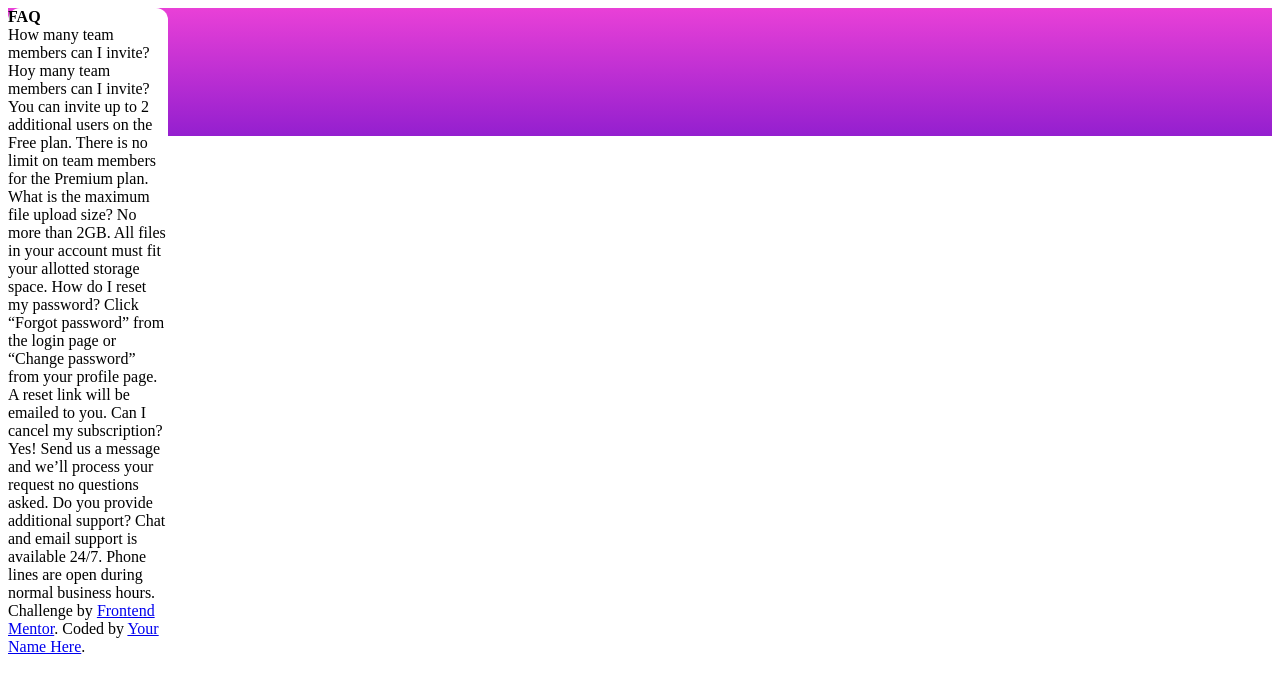
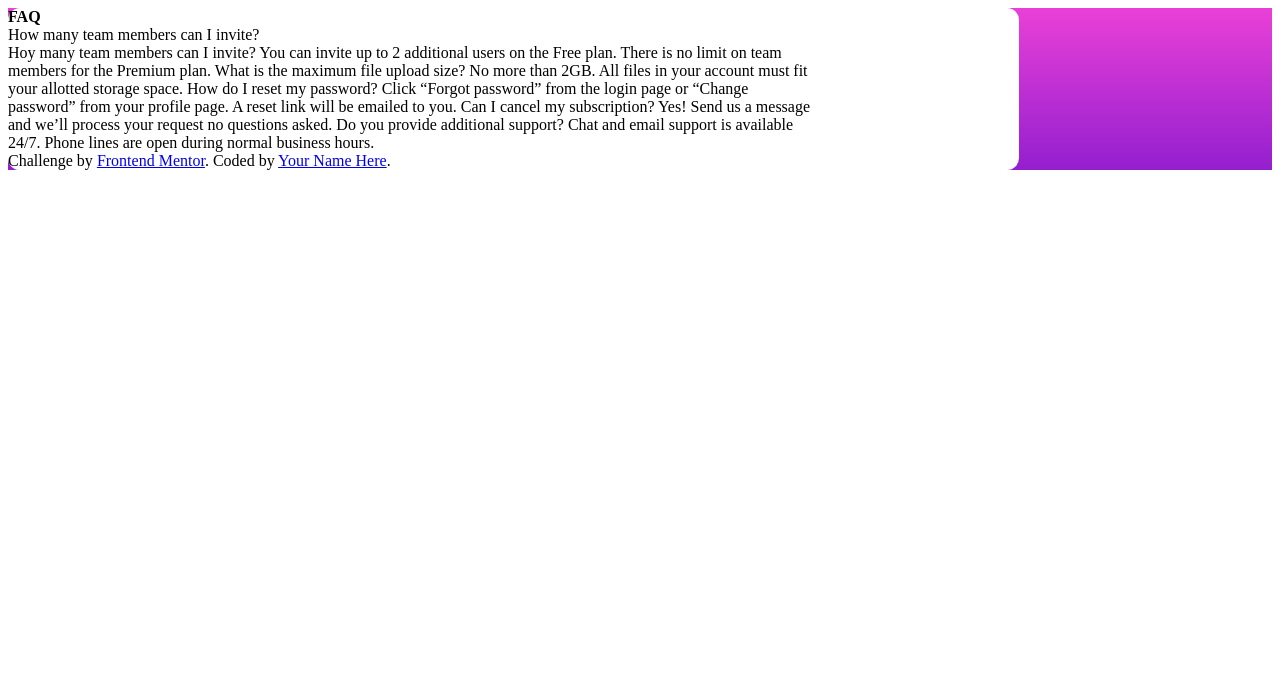
Before and after one commit to tinobonini/tinobonini.github.io, a plain HTML site: page index.html in a window 1280 px wide. Drawn offline with Linux system fonts and the light colour scheme.

```diff
--- a/index.html
+++ b/index.html
@@ -13,8 +13,8 @@
       .whitebox{
           background-color: white;
           border-radius: 12px;
-          max-width: 10rem;
-          max-height: 8rem;
+          max-width: 80%;
+
       }
       .titleFAQ{
           font-weight: bold;
```
